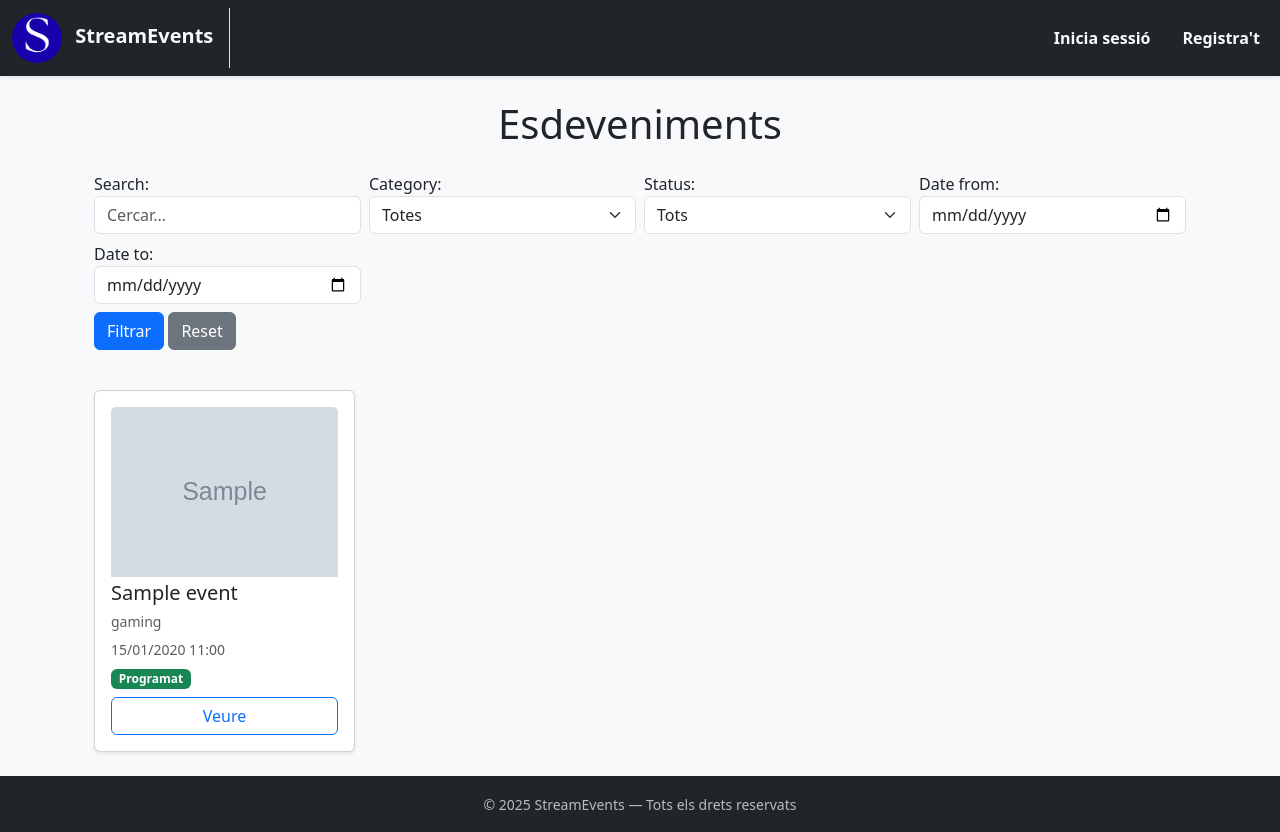
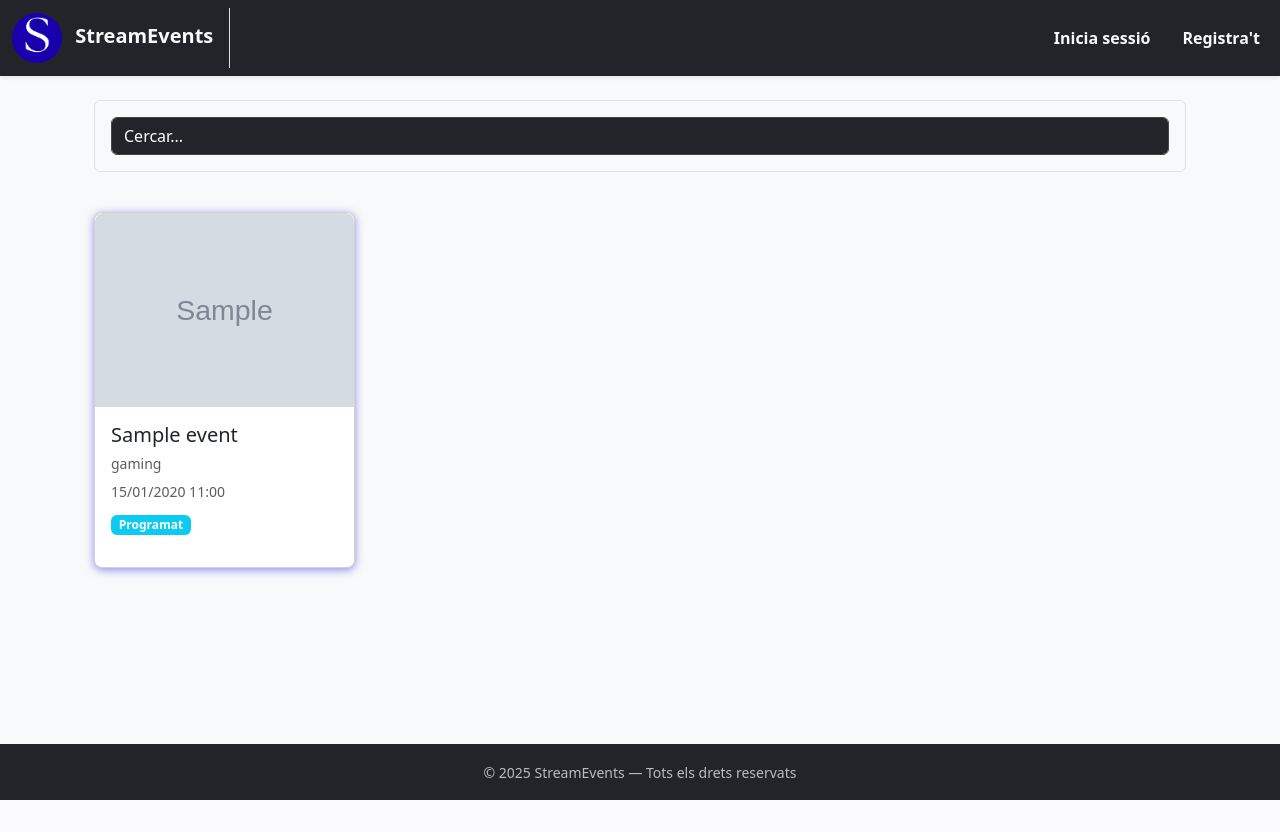
Before and after one commit to eto-4/StreamEvents, a Django app: page / in a window 1280 px wide. After the commit the page ends 800 px from the top, so only its background shows below. Run offline with Django 3.2, Linux system fonts and the light colour scheme; tables that the repository leaves empty hold one stand-in row (values such as "Sample post"); grey boxes marked "Sample" are stand-in pictures; parts of the project's set-up code (start-up, migrations or seed data) failed here and were passed over.

Commit message:
Modificacions estructurals:  - Filtres estructurats amb listener js  - Cartes dels Esdeveniments amb nous colors. i reestructuració dels html

```diff
--- a/events/templates/events/event_list.html
+++ b/events/templates/events/event_list.html
@@ -5,9 +5,6 @@
 
 {% block content %}
 <div class="container">
-    <!-- Títol -->
-    <h1 class="mb-4">Esdeveniments</h1>
-
     <!-- Filtres -->
     {% include "includes/event_filters.html" %}
 
--- a/events/templates/includes/event_card.html
+++ b/events/templates/includes/event_card.html
@@ -1,17 +1,42 @@
-{# Card per mostrar un esdeveniment de manera compacta #}
+{# Card compacta y profesional para un evento #}
 {% load static %}
-<div class="card h-100 shadow-sm">
+<div class="card h-100 event-card">
+
+    {# Imatge de l'esdeveniment #}
+    <a href="{% url 'events:event_detail' event.pk %}" class="event-img-wrapper">
+        <img src="{% if event.thumbnail %}{{ event.thumbnail.url }}{% else %}{% static 'thumbnails/default_image.png' %}{% endif %}"
+             class="card-img-top event-img"
+             alt="{{ event.title }}">
+    </a>
+
 
     <div class="card-body d-flex flex-column">
-        <img src="{% if event.thumbnail %}{{ event.thumbnail.url }}{% else %}{% static 'thumbnails/default_image.png' %}{% endif %}"
-             class="card-img-top mb-1"
-         alt="{{ event.title }}">
-        <h5 class="card-title mb-1">{{ event.title }}</h5>
-        <p class="card-text mb-1"><small class="text-muted">{{ event.category }}</small></p>
-        <p class="card-text mb-1"><small class="text-muted">{{ event.scheduled_date|date:"d/m/Y H:i" }}</small></p>
+
+        {# Títol com enllaç principal #}
+        <h5 class="card-title mb-1">
+            <a href="{% url 'events:event_detail' event.pk %}" class="text-decoration-none text-dark">
+                {{ event.title }}
+            </a>
+        </h5>
+
+        {# Categoría y Data #}
+        <p class="card-text mb-1">
+            <small class="text-muted">{{ event.category }}</small>
+        </p>
         <p class="card-text mb-2">
-            <span class="badge bg-success">{{ event.get_status_display }}</span>
+            <small class="text-muted">{{ event.scheduled_date|date:"d/m/Y H:i" }}</small>
         </p>
-        <a href="{% url 'events:event_detail' event.pk %}" class="btn btn-outline-primary mt-auto">Veure</a>
+
+        {# Estat con badge #}
+        <p class="mt-auto">
+            <span class="badge
+                {% if event.status == 'active' %}bg-success
+                {% elif event.status == 'cancelled' %}bg-danger
+                {% elif event.status == 'draft' %}bg-secondary
+                {% else %}bg-info{% endif %}">
+                {{ event.get_status_display }}
+            </span>
+        </p>
+
     </div>
 </div>
--- a/events/templates/includes/event_filters.html
+++ b/events/templates/includes/event_filters.html
@@ -1,18 +1,43 @@
-{# Formulari de cerca i filtratge d'esdeveniments #}
-<form method="get" class="mb-4">
-    <div class="row g-2">
-        {% for field in form %}
+<form method="get" class="p-3 border rounded" id="search-form">
+
+    <div class=" search-bar" id="search-bar">
+        {{ form.search }}
+        {% if form.search.errors %}
+            <div class="text-danger small">{{ form.search.errors }}</div>
+        {% endif %}
+    </div>
+
+    <div class="p-3 bg-dark text-light rounded mb-3" id="filters-block">
+
+        <div class="row g-3">
+
             <div class="col-md-3">
-                {{ field.label_tag }}
-                {{ field }}
-                {% if field.errors %}
-                    <div class="text-danger small">{{ field.errors }}</div>
-                {% endif %}
+                {{ form.category.label_tag }}
+                {{ form.category }}
             </div>
-        {% endfor %}
+
+            <div class="col-md-3">
+                {{ form.status.label_tag }}
+                {{ form.status }}
+            </div>
+
+            <div class="col-md-3">
+                {{ form.date_from.label_tag }}
+                {{ form.date_from }}
+            </div>
+
+            <div class="col-md-3">
+                {{ form.date_to.label_tag }}
+                {{ form.date_to }}
+            </div>
+
+        </div>
+
     </div>
-    <div class="mt-2">
+
+    <div class="justify-content-start gap-2" id="form-actions">
         <button type="submit" class="btn btn-primary">Filtrar</button>
         <a href="{% url 'events:event_list' %}" class="btn btn-secondary">Reset</a>
     </div>
+
 </form>
--- a/events/views.py
+++ b/events/views.py
@@ -14,7 +14,6 @@ def event_list_view(request):
     Mostra tots els esdeveniments amb paginació, cerca i filtres.
     Els esdeveniments destacats apareixen al principi.
     """
-
     # Ordenats per més recents
     events = Event.objects.all().order_by('-created_at')
 
--- a/templates/base.html
+++ b/templates/base.html
@@ -63,6 +63,70 @@
           .dropdown-item:hover {
             background-color: #f1f1f1;
           }
+          /* Fondo oscuro para los filtros */
+          #filters-block {
+              background-color: #2b2b2b;
+          }
+
+          /* Inputs oscuros si los quieres así */
+          #filters-block select,
+          #filters-block input[type="date"],
+          .search-bar input {
+              background-color: #212529 !important;
+              color: #fff !important;
+              border: 1px solid #444 !important;
+          }
+          ::placeholder {
+              color: #fff !important;
+              opacity: 1; /* Necesario en algunos navegadores */
+          }
+
+          #filters-block,
+          #form-actions {
+              display: none;
+          }
+          /* Tarjeta de evento con box-shadow profesional */
+          .event-card {
+              border-radius: 0.5rem; /* redondeado */
+              overflow: hidden;      /* importante para que la sombra se vea correctamente */
+              transition: transform 0.2s ease, box-shadow 0.3s ease;
+              box-shadow: 0 2px 8px rgba(47, 27, 225, 0.5); /* sombra inicial */
+          }
+
+          .event-card:hover {
+              transform: translateY(-4px); /* levanta la tarjeta */
+              box-shadow: 0 12px 24px rgba(111, 20, 222, 0.5); /* sombra más marcada */
+          }
+
+          /* Imagen de la tarjeta con bordes superiores redondeados */
+          .event-card img.card-img-top {
+              border-radius: 0.5rem 0.5rem 0 0;
+              display: block;
+              width: 100%;
+              height: auto;
+          }
+          /* Contenedor de la imagen: fondo blanco y centrado */
+          .event-img-wrapper {
+              display: flex;
+              align-items: center;      /* centra verticalmente */
+              justify-content: center;  /* centra horizontalmente */
+              background-color: #fff;   /* fondo blanco */
+              max-width: 300px;
+              max-height: 200px;
+              margin: 0 auto;           /* centrar dentro de la tarjeta */
+              overflow: hidden;
+              border-radius: 0.5rem 0.5rem 0 0; /* opcional, mismo que la card */
+          }
+
+          /* Imagen dentro del contenedor */
+          .event-img {
+              display: block;
+              max-width: 100%;
+              max-height: 100%;
+              width: auto;
+              height: auto;
+          }
+
         </style>
     </head>
 
@@ -83,5 +147,35 @@
 
         {# Script de Bootstrap per a funcionalitats interactives #}
         <script src="https://cdn.jsdelivr.net/npm/bootstrap@5.3.0/dist/js/bootstrap.bundle.min.js"></script>
+        <script>
+            document.addEventListener("DOMContentLoaded", () => {
+
+                const searchBar = document.getElementById('search-bar');
+                const searchInput = document.querySelector('.search-bar input');
+                const filters = document.getElementById('filters-block');
+                const actions = document.getElementById('form-actions');
+                const form = document.getElementById('search-form');
+
+                // Mostrar al hacer focus en la barra de búsqueda
+                searchInput.addEventListener('focus', () => {
+                    filters.style.display = "block";
+                    actions.style.display = "flex";
+                    searchBar.style.marginBottom = '15px';
+                });
+
+                // Detectar click fuera del formulario para ocultar filtros + botones
+                document.addEventListener('click', (e) => {
+                    const clickedInside = form.contains(e.target);
+
+                    if (!clickedInside) {
+                        filters.style.display = "none";
+                        actions.style.display = "none";
+                        searchBar.style.marginBottom = '0px';
+                    }
+                });
+
+            });
+        </script>
+
     </body>
 </html>
```
Also changed, not shown: static/css/styles.css (+6 -1 lines), templates/home.html (+4 -3 lines). Lines whose indentation alone changed are shown as unchanged.
